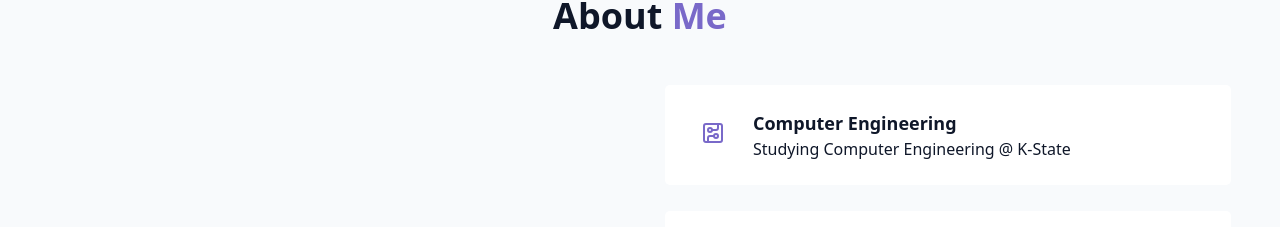
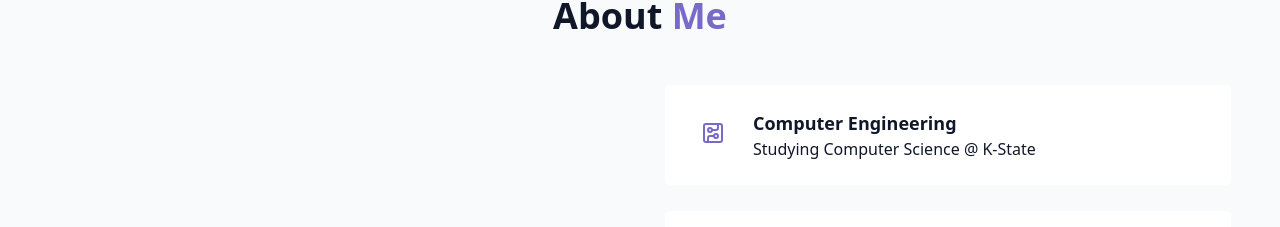
Before and after one commit to torres-80/beautiful-react-tailwind-portfolio, a React (Vite) app: page / in a window 1280 px wide. Shown: the part 900-1127 px from the top of the page. Built offline with nearby package versions, Linux system fonts and the light colour scheme.

Commit message:
Changed from Computer Engineering to Computer Science

```diff
--- a/src/components/AboutSection.jsx
+++ b/src/components/AboutSection.jsx
@@ -51,7 +51,7 @@ export const AboutSection = () => {
                     Computer Engineering
                   </h4>
                   <p className="text-muted-foreground">
-                    Studying Computer Engineering @ K-State
+                    Studying Computer Science @ K-State
                   </p>
                 </div>
               </div>
```
